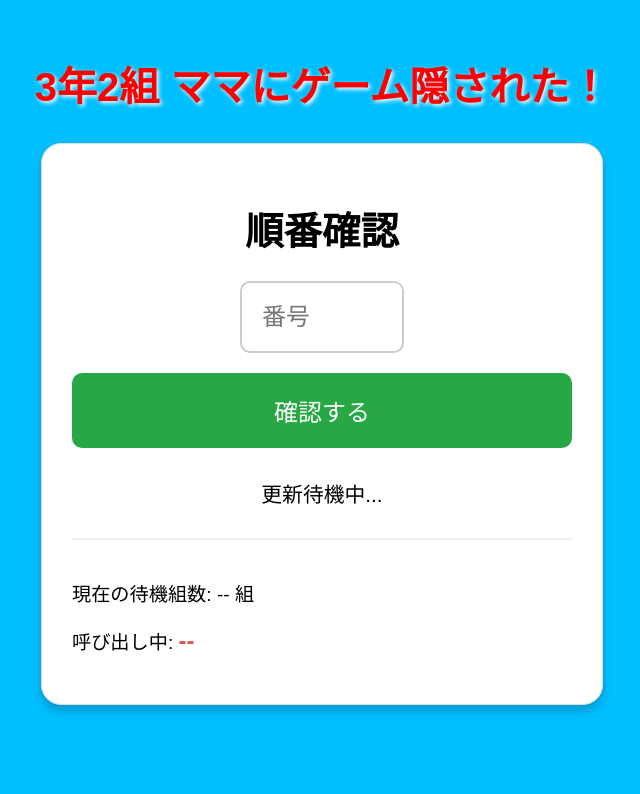
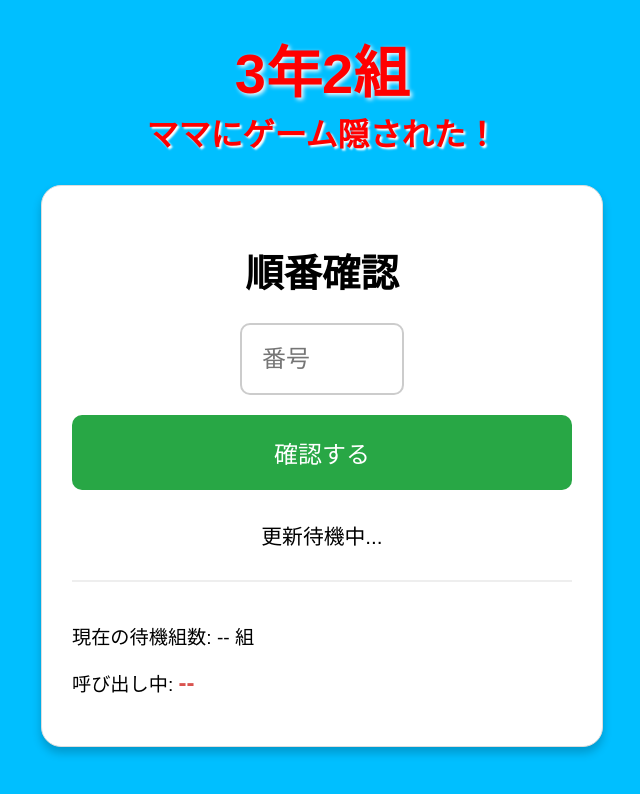
Before and after one commit to HaruS0/narabi, a plain HTML site: page index.html in a window 1280 px wide. Shown: the whole page, without its empty margins (318-958 px from the left). Drawn offline with Linux system fonts and the light colour scheme.

Commit message:
Update index.html

```diff
--- a/index.html
+++ b/index.html
@@ -12,12 +12,24 @@
             background-color: rgb(0, 191, 255);
             font-size: 1.2rem;
         }
-        h1.title {
-            color: red;
-            font-size: 2.5rem;
-            text-shadow: 2px 2px 4px white;
+
+        /* タイトルエリアの調整 */
+        .title-container {
             margin-bottom: 30px;
         }
+        .main-title {
+            color: red;
+            font-size: 3.5rem; /* 「3年2組」を特大に */
+            margin: 0;
+            text-shadow: 2px 2px 4px white;
+        }
+        .sub-title {
+            color: red;
+            font-size: 2rem; /* 下の文字は少し小さく */
+            margin: 0;
+            text-shadow: 2px 2px 2px white;
+        }
+
         .card {
             border: 1px solid #ddd;
             padding: 30px;
@@ -36,7 +48,10 @@
 </head>
 <body>
 
-    <h1 class="title">3年2組 ママにゲーム隠された！</h1>
+    <div class="title-container">
+        <h1 class="main-title">3年2組</h1>
+        <h2 class="sub-title">ママにゲーム隠された！</h2>
+    </div>
 
     <div class="card">
         <h1>順番確認</h1>
@@ -54,7 +69,6 @@
     <script>
         const SCRIPT_URL = 'https://script.google.com/macros/s/AKfycbzT3ghoyUyfSutNBu-sx0PFdgDQxQiT0tsBH_rXVEPNJkSmhC0_lky60RR6-53b1Uyd/exec';
 
-        // 番号を保存してチェック実行
         function saveAndCheck() {
             const num = document.getElementById('myNumber').value;
             if(num) {
@@ -63,7 +77,6 @@
             }
         }
 
-        // 状況確認処理
         async function checkStatus() {
             const myNumber = localStorage.getItem('myNumber');
             if (!myNumber) return;
@@ -74,12 +87,10 @@
 
                 const myNumInt = parseInt(myNumber);
 
-                // 全体の表示更新
                 document.getElementById('total').innerText = data.totalWaiting;
                 document.getElementById('callingList').innerText =
                     data.callingNumbers.length > 0 ? data.callingNumbers.join(', ') : "なし";
 
-                // 自分用の状況判定
                 const peopleBeforeMe = data.waitingNumbers.filter(n => n < myNumInt).length;
                 const statusDiv = document.getElementById('status');
 
@@ -96,10 +107,8 @@
             }
         }
 
-        // 10秒ごとに自動更新（10000ミリ秒）
         setInterval(checkStatus, 10000);
 
-        // ページ読み込み時の処理
         if (localStorage.getItem('myNumber')) {
             document.getElementById('myNumber').value = localStorage.getItem('myNumber');
             checkStatus();
```
